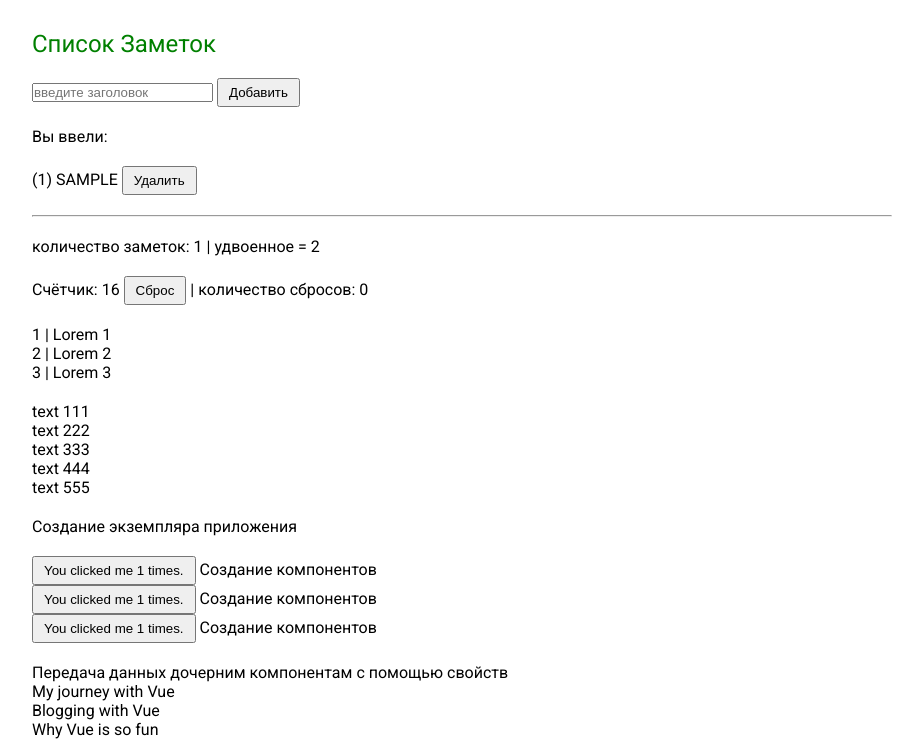
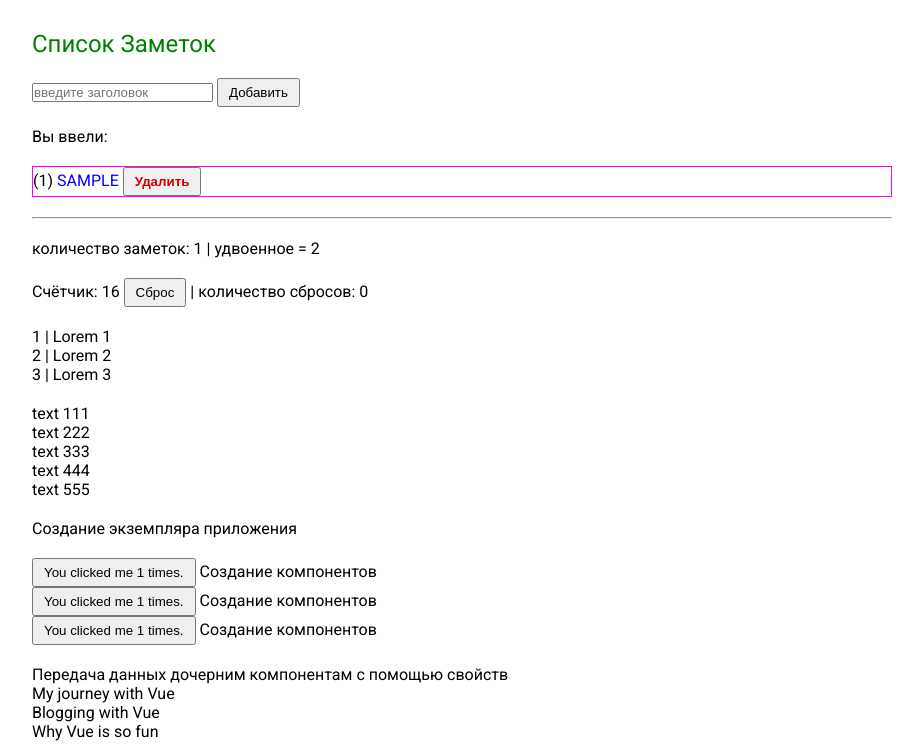
Before and after one commit to Konder1971/vt, a plain HTML site: page index.html in a window 1280 px wide. Both pictures are taken after typing "Sample" into the empty fields and a click on the button "Добавить". Shown: the top 756 px of the page, without its empty margins (178-1101 px from the left). Drawn offline with nearby package versions, Linux system fonts and the light colour scheme.

Commit message:
Update style.css

```diff
--- a/css/style.css
+++ b/css/style.css
@@ -122,3 +122,18 @@ button {
 div {
   margin-bottom: 20px;
 }
+
+.bobrderNone {
+  border: none
+}
+.borderyes {
+  border: 1px solid #f0f;
+}
+.act1 {
+  font-weight: 400;
+  color: #00f;
+}
+.act2 {
+  font-weight: 900;
+  color: #c00;
+}
```
